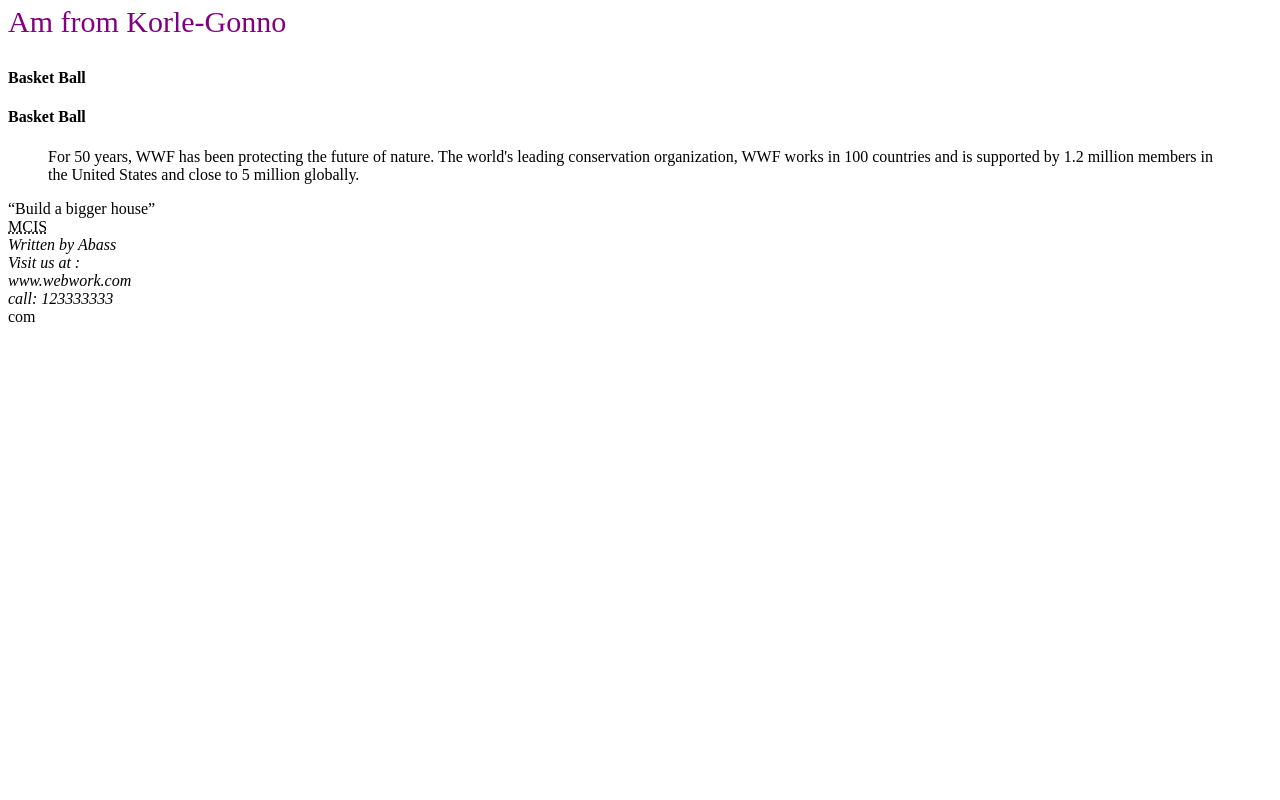
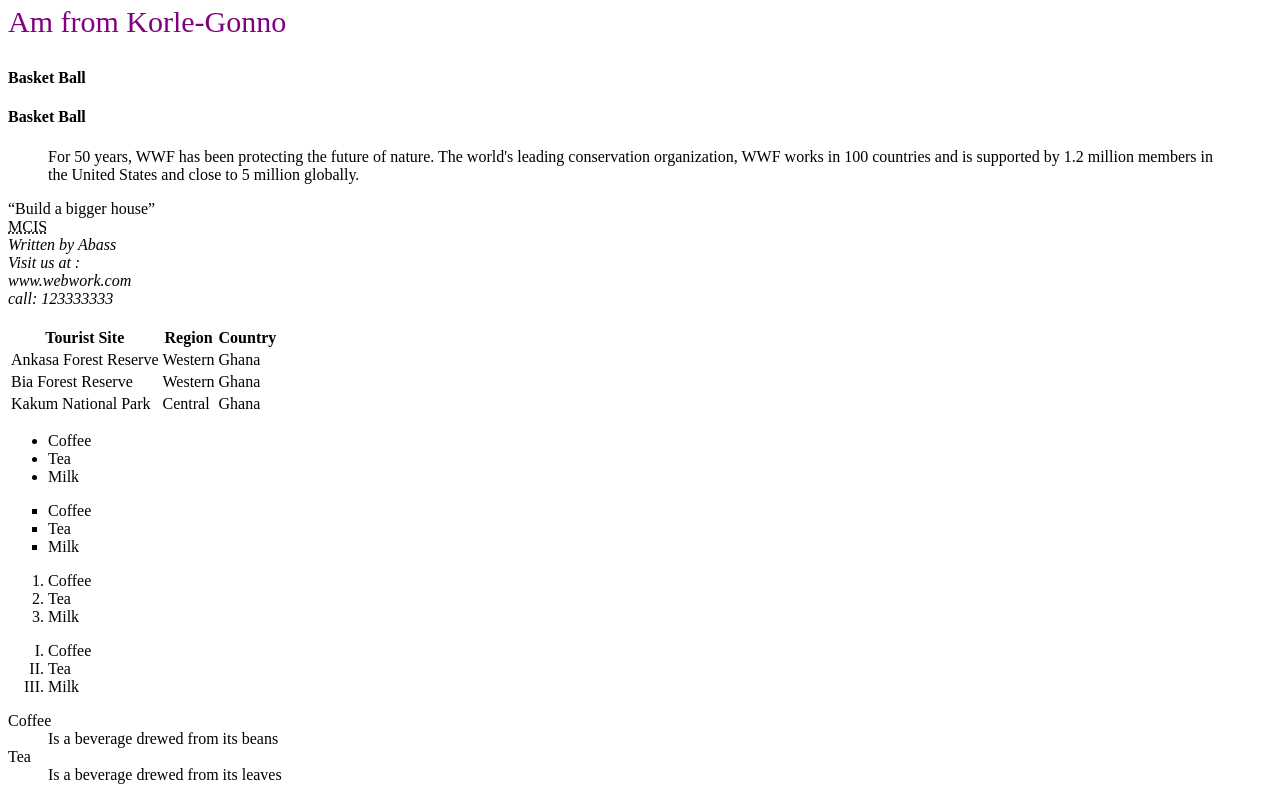
Before and after one commit to abassghana/html-and-css-crash-course, a plain HTML site: page index2.html in a window 1280 px wide. Shown: the part 1169-1969 px from the top of the page. Before the commit the page ends 1503 px from the top, so only its background shows below. Drawn offline with Linux system fonts and the light colour scheme.

Commit message:
html forms ended

```diff
--- a/index2.html
+++ b/index2.html
@@ -61,7 +61,70 @@ Visit us at : <br>
 www.webwork.com <br>
 call: 123333333
 </address>
+<br>
+
+<!-- Tables -->
+<table>
+  <tr>
+    <th>Tourist Site</th>
+    <th>Region</th>
+    <th>Country</th>
+  </tr>
+  <tr>
+    <td>Ankasa Forest Reserve</td>
+    <td>Western</td>
+    <td>Ghana</td>
+  </tr>
+  <tr>
+    <td>Bia Forest Reserve</td>
+    <td>Western</td>
+    <td>Ghana</td>
+  </tr>
+  <tr>
+    <td>Kakum National Park</td>
+    <td>Central</td>
+    <td>Ghana</td>
+  </tr>
+
+</table>
+
+<!-- List -->
+<ul>
+  <li>Coffee</li>
+  <li>Tea</li>
+  <li>Milk</li>
+</ul>
+
+<!-- type attributes are disc, circle and square -->
+<ul type= "square">
+  <li>Coffee</li>
+  <li>Tea</li>
+  <li>Milk</li>
+</ul>
+
+<ol>
+  <li>Coffee</li>
+  <li>Tea</li>
+  <li>Milk</li>
+
+</ol>
+
+<ol type="I">
+  <li>Coffee</li>
+  <li>Tea</li>
+  <li>Milk</li>
+
+</ol>
+
+<!-- HTML Description lists -->
+<dl>
+  <dt>Coffee</dt>
+  <dd>Is a beverage drewed from its beans</dd>
+  <dt>Tea</dt>
+  <dd>Is a beverage drewed from its leaves</dd>
+</dl>
+
+
 
 </body>
 </html>
-com
```
Also changed, not shown: forms.html (added, +61 -0 lines).
